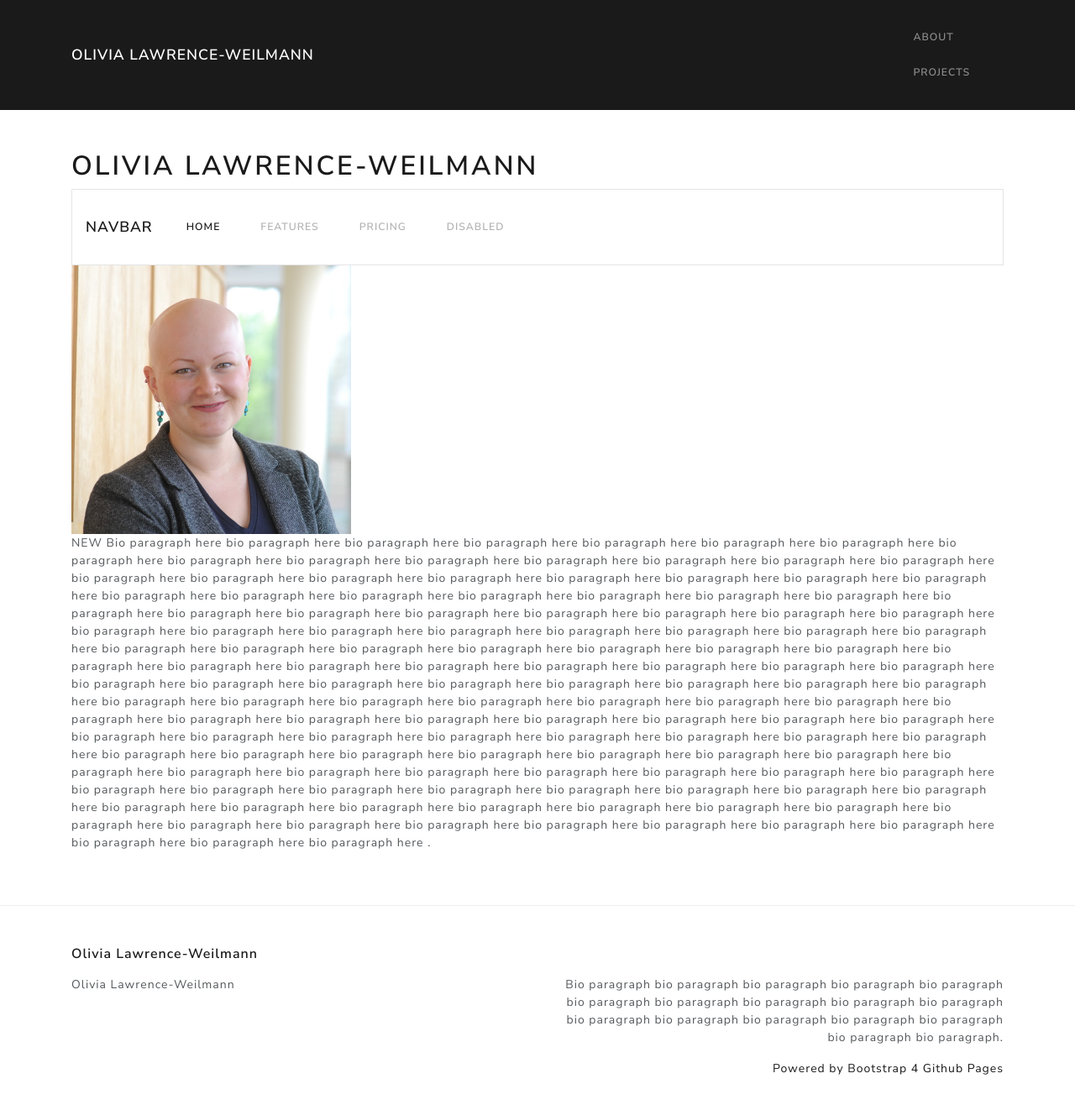
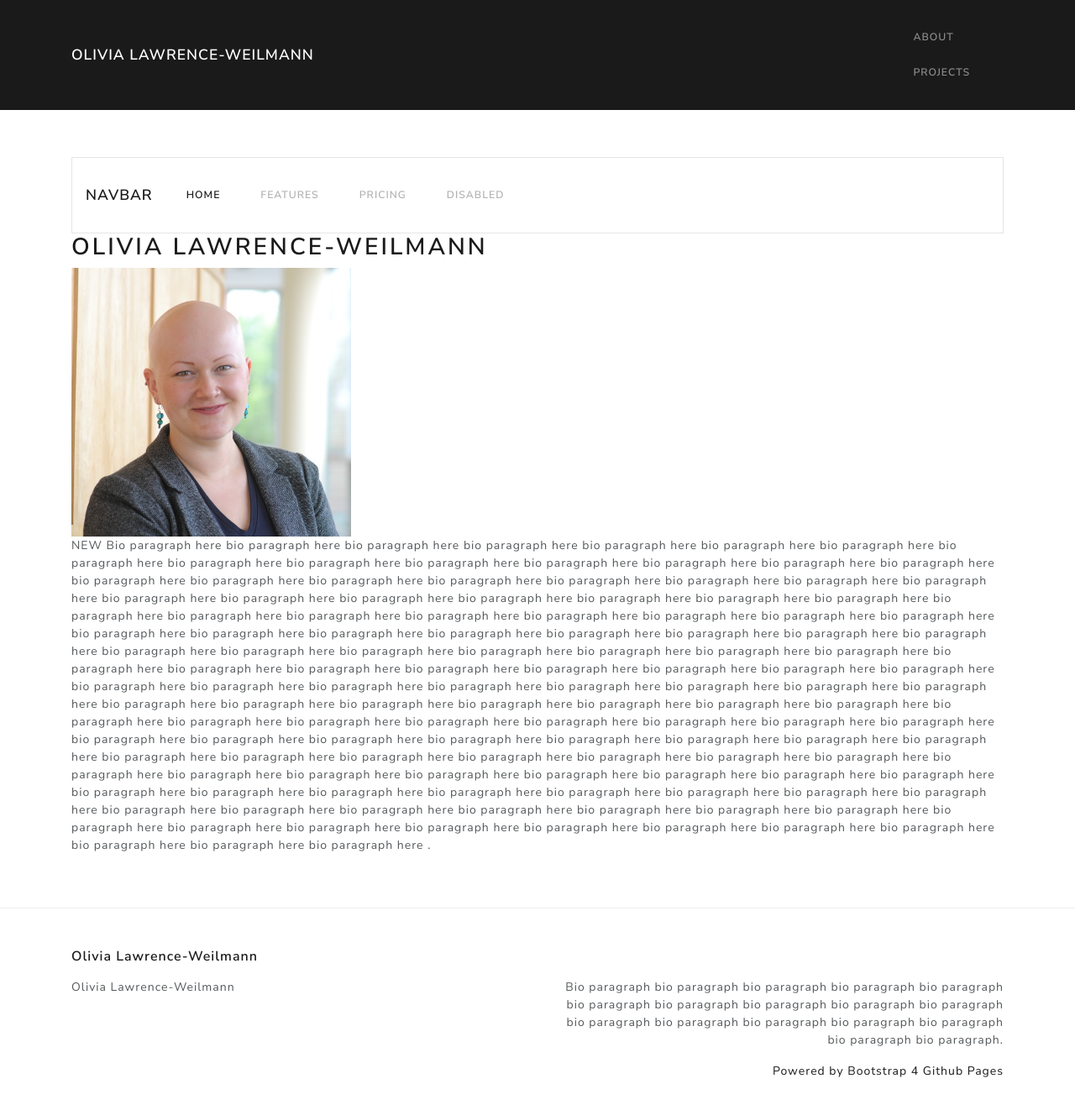
Before and after one commit to olivialw/olivialw.github.io, a Jekyll site: the page built from index.html, in a window 1280 px wide and 1350 px high. Shown: the top 1322 px of the window at 84% size. Built offline with Jekyll 4.4.1, drawn with Linux system fonts in a browser that asks for light colours; part of the change alters nothing that is shown.

```diff
--- a/index.html
+++ b/index.html
@@ -1,6 +1,5 @@
 ---
 layout: page
-title: Olivia Lawrence-Weilmann
 ---
 
 <!DOCTYPE html>
@@ -32,7 +31,7 @@ title: Olivia Lawrence-Weilmann
 </head>
 <body>
 
-
+	<h2>Olivia Lawrence-Weilmann</h2>
   <img src="/images/OLW_headshot.png?raw=true" class="img-fluid" alt="Olivia headshot" width = 30%>
   <p>NEW Bio paragraph here bio paragraph here bio paragraph here bio paragraph here bio paragraph here bio paragraph here bio paragraph here bio paragraph here bio paragraph here bio paragraph here bio paragraph here bio paragraph here bio paragraph here
 	  bio paragraph here bio paragraph here bio paragraph here bio paragraph here bio paragraph here bio paragraph here bio paragraph here bio paragraph here bio paragraph here bio paragraph here bio paragraph here bio paragraph here
```
